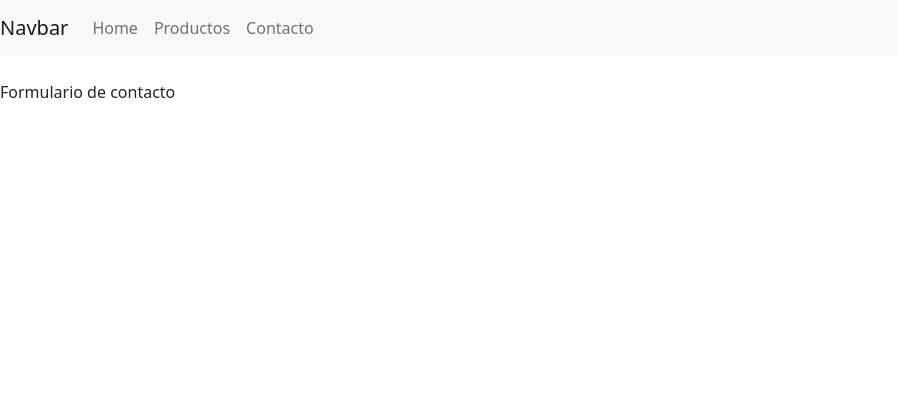
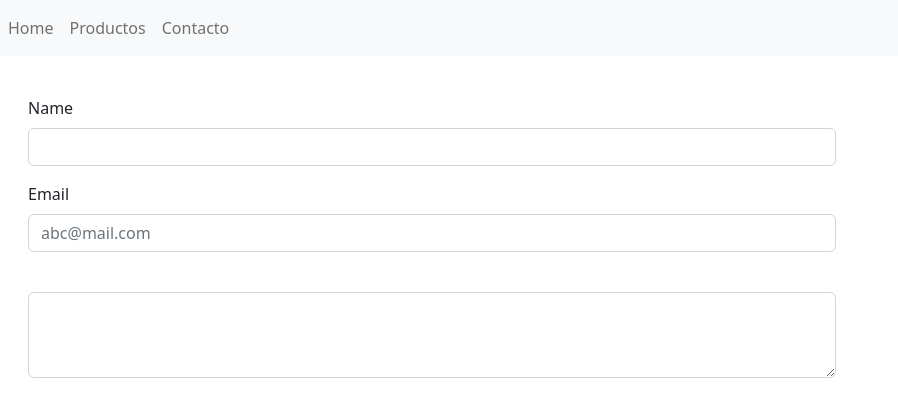
Before and after one commit to AlexEMartin/pig, a Django app: page /contacto in a window 1280 px wide. Shown: the top 417 px of the page, without its empty margins (0-898 px from the left). Run offline with Django 4.2, Linux system fonts and the light colour scheme.

Commit message:
Formulario y estilos

```diff
--- a/tienda/templates/navbar.html
+++ b/tienda/templates/navbar.html
@@ -16,7 +16,6 @@
   <body>
 
     <nav class="navbar navbar-expand-lg navbar-light bg-light">
-      <a class="navbar-brand" href="#">Navbar</a>
       <button
         class="navbar-toggler"
         type="button"
--- a/tienda/templates/paginas/contacto.html
+++ b/tienda/templates/paginas/contacto.html
@@ -4,6 +4,21 @@
 
 {% block contenido %}
 
-Formulario de contacto
+<div class="row mx-auto p-3">
+    <div class="mb-3 col-8">
+        <label for="" class="form-label">Name</label>
+        <input type="text"
+          class="form-control" name="" id="" aria-describedby="helpId" placeholder="">
+      </div>
+      <div class="mb-3 col-8">
+        <label for="" class="form-label">Email</label>
+        <input type="email" class="form-control" name="" id="" aria-describedby="emailHelpId" placeholder="abc@mail.com">
+      </div>
+      <div class="mb-3 col-8">
+        <label for="" class="form-label"></label>
+        <textarea class="form-control" name="" id="" rows="3"></textarea>
+      </div>
+</div>
+
 
 {% endblock %}
--- a/tienda/templates/productos/index.html
+++ b/tienda/templates/productos/index.html
@@ -32,7 +32,7 @@
                         </td>
                         <td class="col-4">{{ producto.descripcion }}</td>
                         <td class="col-3">
-                             <a name="" id="" class="btn btn-info" href="{% url 'editar' producto.id %}" role="button">Editar</a>
+                             <a name="" id="" class="btn btn-dark" href="{% url 'editar' producto.id %}" role="button">Editar</a>
                              |
                              <a name="" id="" class="btn btn-danger" href="{% url 'eliminar' producto.id %}" role="button">Borrar</a>
                         </td>
```
